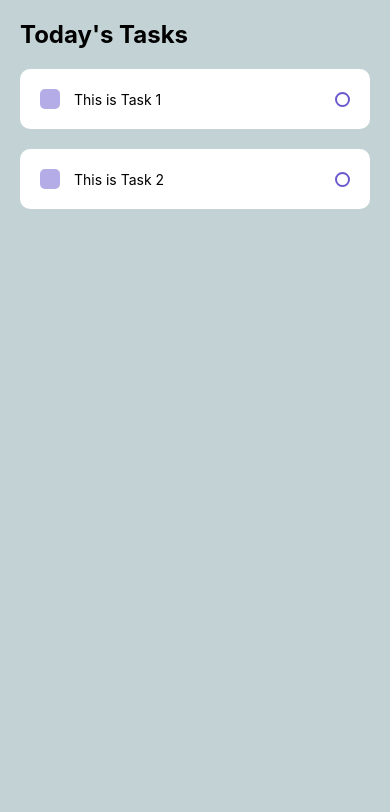
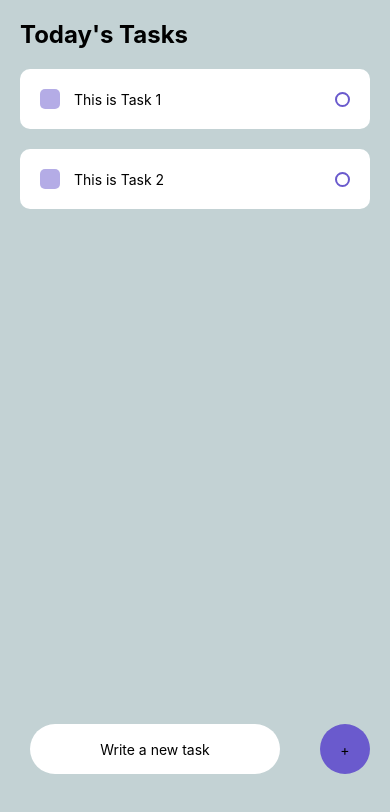
Before and after one commit to saifali-95/todolist-reactNative, a React Native app: screen / in a window 390 px wide. Shown: the top 812 px of the page. Built offline with nearby package versions, Linux system fonts and the light colour scheme.

Commit message:
add TextInput to type and submit new task

```diff
--- a/App.js
+++ b/App.js
@@ -1,5 +1,5 @@
 import { StatusBar } from 'expo-status-bar';
-import { StyleSheet, Text, View, SafeAreaView } from 'react-native';
+import { TouchableOpacity, StyleSheet, Text, View, SafeAreaView, KeyboardAvoidingView, Platform, TextInput} from 'react-native';
 import Task from './components/Task';
 
 export default function App() {
@@ -14,6 +14,18 @@ export default function App() {
           <Task text={'This is Task 2'} />
         </View>
       </View>
+      <KeyboardAvoidingView
+        behavior = {Platform.OS === 'ios' ? "padding" : "height"}
+        style = {styles.writeTaskWrapper}
+      >
+        <TextInput style={styles.input} placeholder={"Write a new task"}/>
+      <TouchableOpacity>
+        <View style={styles.addWrapper}>
+          <Text styles={styles.addText}> + </Text>
+        </View>
+      </TouchableOpacity>
+      </KeyboardAvoidingView>
+
     </SafeAreaView>
   );
 }
@@ -30,5 +42,36 @@ const styles = StyleSheet.create({
   title: {
     fontSize: 24,
     fontWeight: 'bold'
+  },
+  writeTaskWrapper: {
+    flexDirection: 'row',
+    justifyContent: 'space-between',
+    alignItems: 'center',
+    width: '100%',
+    position: 'absolute',
+    bottom: 70,
+  },
+  input: {
+    width: 250,
+    height: 50,
+    backgroundColor: 'white',
+    borderRadius: 50,
+    textAlign: "center",
+    padding: 10,
+    marginLeft: 30,
+
+  },
+  addWrapper: {
+    height: 50,
+    width: 50,
+    backgroundColor: 'slateblue',
+    borderRadius: 50,
+    justifyContent: 'center',
+    alignItems: 'center',
+    marginRight: 20,
+  },
+  addText: {
+    fontSize: 54,
+    fontWeight: 'bold'
   }
 });
```
